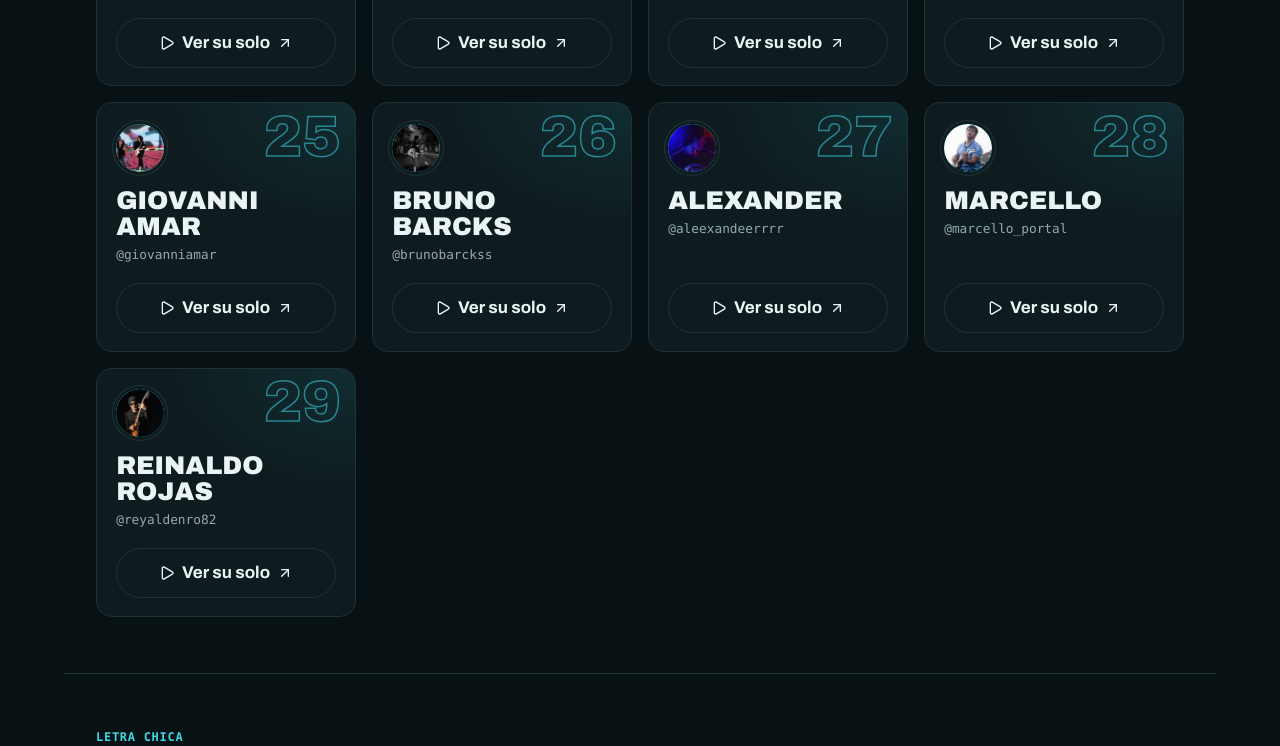
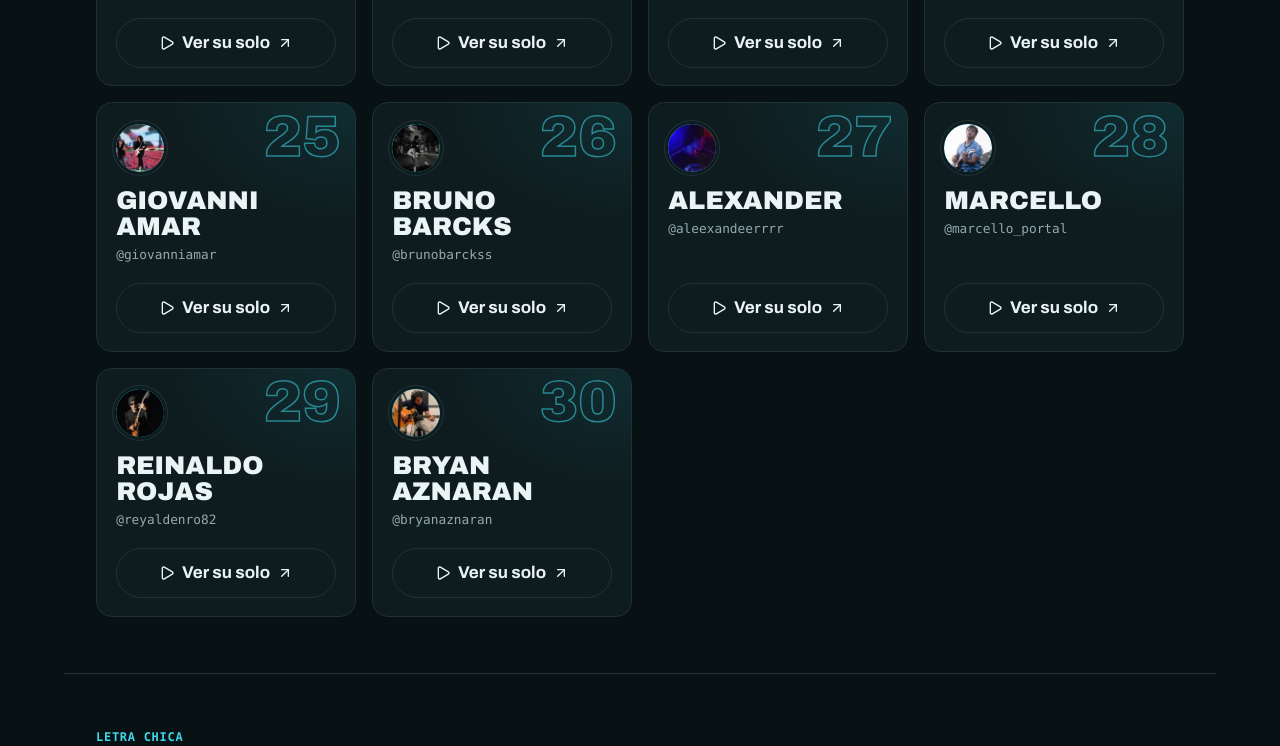
Before and after one commit to erp-project-dev/pg-tournament, a React (Vite) app: page / in a window 1280 px wide. Shown: the part 4680-5426 px from the top of the page. Built offline with nearby package versions, Linux system fonts and the light colour scheme; a web font is replaced by a local one.

Commit message:
feat: agregar participantes (1 nuevo)
Co-Authored-By: Claude Opus 5.5 <noreply@anthropic.com>

```diff
--- a/src/Landing.tsx
+++ b/src/Landing.tsx
@@ -120,6 +120,7 @@ const PARTICIPANTS = [
   { user: "aleexandeerrrr", name: "Alexander", reel: "https://www.instagram.com/reels/Devl_sIR1Uy/" },
   { user: "marcello_portal", name: "Marcello", reel: "https://www.instagram.com/reels/DevpQqRTYmD/" },
   { user: "reyaldenro82", name: "Reinaldo Rojas", reel: "https://www.instagram.com/reel/Dex4wmMxkyS/" },
+  { user: "bryanaznaran", name: "Bryan Aznaran", reel: "https://www.instagram.com/p/De04lagNM5L/" },
 ];
 
 const TERMS = [
```
Also changed, not shown: public/participants/bryanaznaran.webp (added).
